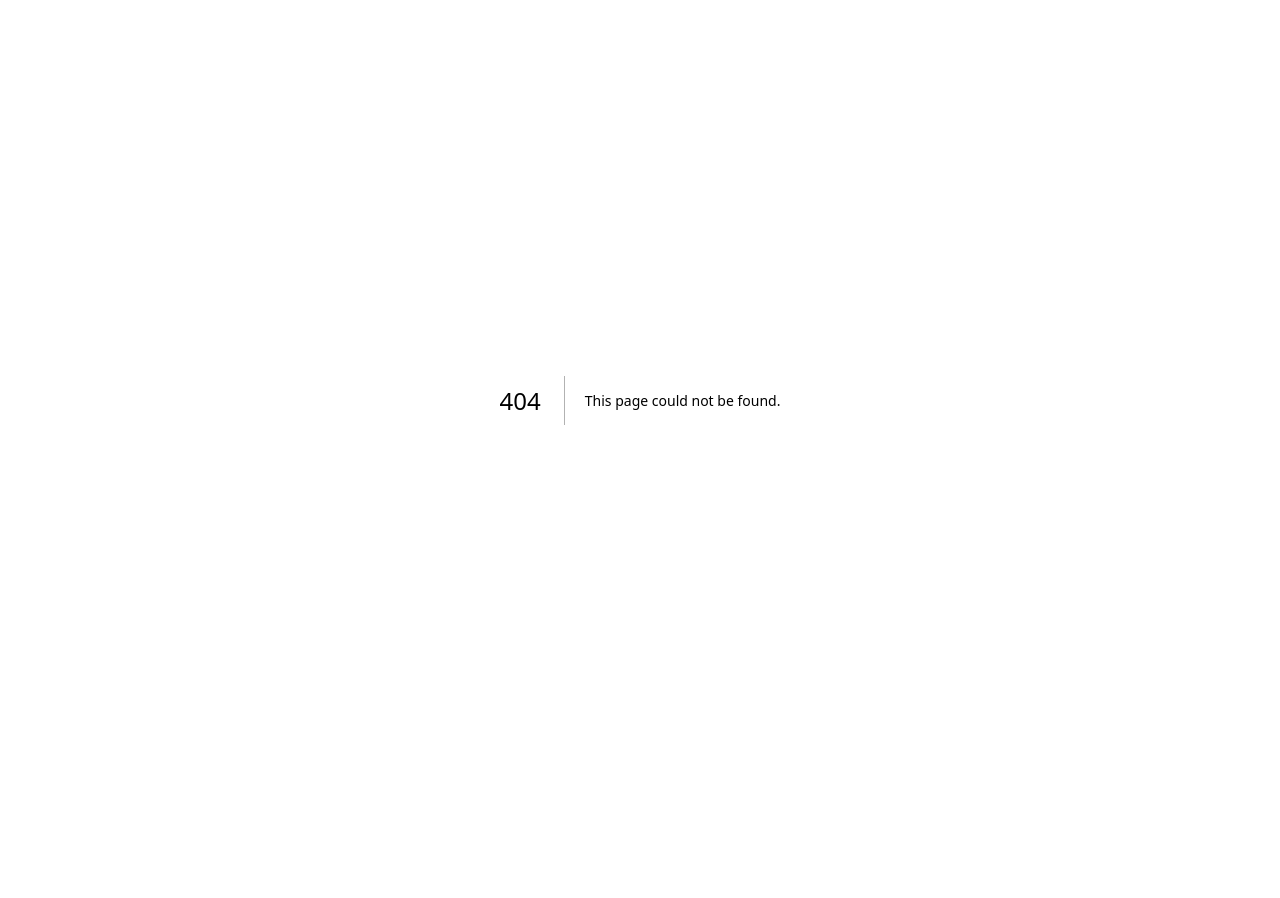
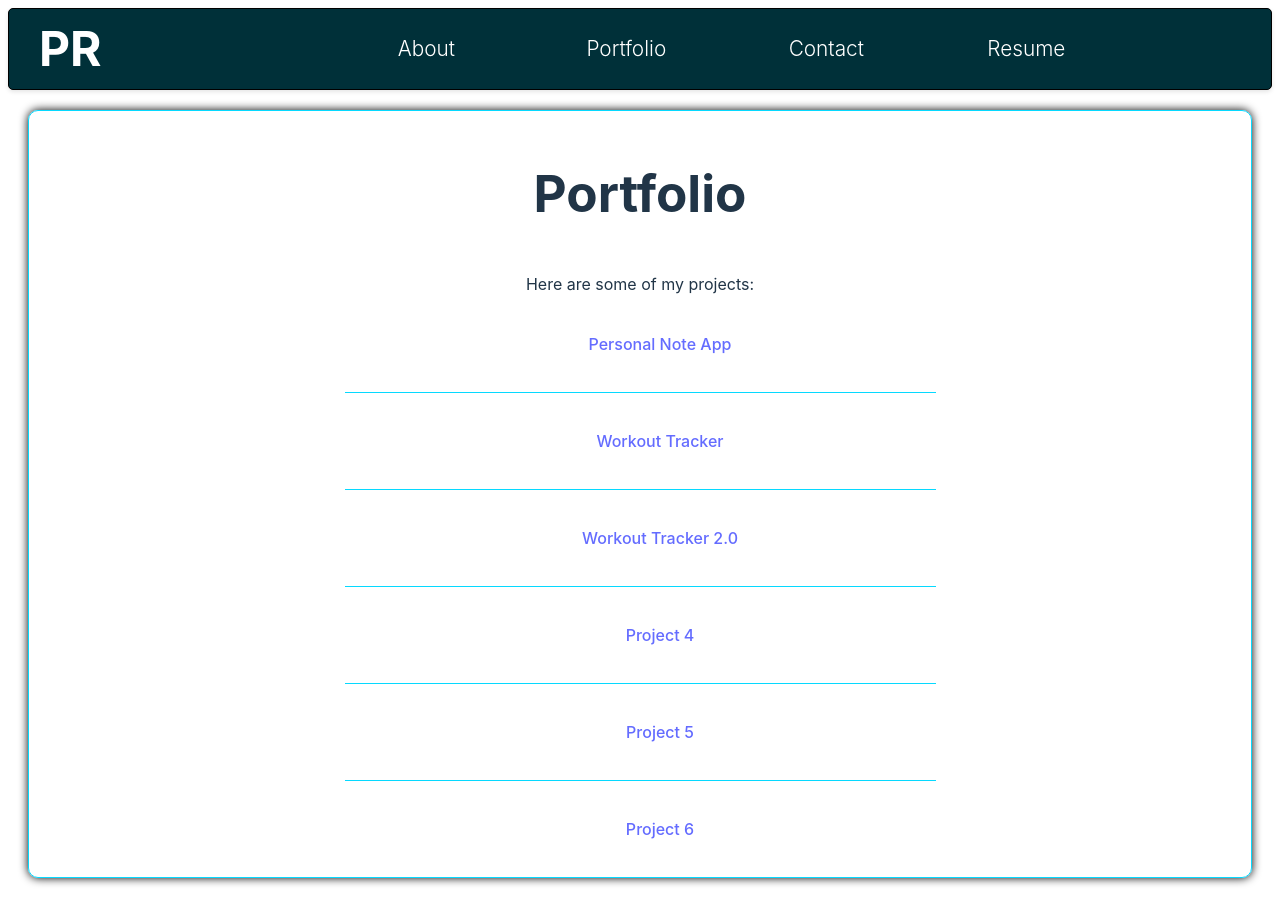
Before and after one commit to PaulRusz/Portfolio-example, a Next.js app: page /Portfolio in a window 1280 px wide. Before the commit this address had no page. Before the commit the page ends 800 px from the top, so only its background shows below. Built offline with nearby package versions, Linux system fonts and the light colour scheme.

Commit message:
added Portfolio index.js & associated scss coding

```diff
--- /dev/null
+++ b/pages/Portfolio/Portfolio.module.scss
@@ -0,0 +1,23 @@
+
+.portfolio {
+    display: flex;
+    flex-direction: column;
+    align-items: center;
+    margin: 20px;
+    padding: 20px;
+    border: 1px solid #06d9ff;
+    border-radius: 10px;
+    box-shadow: 0 0 10px rgba(0, 0, 0);
+}
+
+.portfolio p {
+    margin-bottom: 20px;
+    align-items: center;
+}
+
+.divider2 {
+    width: 50%;
+    height: 1px;
+    background-color: #06d9ff;
+    margin: 20px 0;
+}
--- /dev/null
+++ b/pages/Portfolio/index.js
@@ -0,0 +1,52 @@
+import styles from './Portfolio.module.scss'
+import React from 'react';
+import Navbar from '../../components/Navbar/Navbar';
+import { motion } from 'framer-motion';
+import { useState, useEffect } from 'react';
+
+
+export default function Portfolio() {
+return (
+
+    // Code for 'fade in' transition
+    <motion.div
+    className="page1"
+    initial={{ opacity: 0 }}
+    animate={{ opacity: 1, transition: { duration: 1 } }}
+    exit={{ opacity: 0 }}
+  >
+
+    <Navbar />
+
+    <div className={styles.portfolio}>
+        <h1>Portfolio</h1>
+        <div className={styles.divider}></div>
+        <p>Here are some of my projects:</p>
+        <ul>
+                <a href="https://github.com/PaulRusz/Personal-Note-Taker" target="_blank" rel=""> Personal Note App </a>
+        </ul>
+        <div className={styles.divider2}></div>
+        <ul>
+                <a href="https://github.com/PaulRusz/Group-Project1" target="_blank" rel=""> Workout Tracker</a>
+        </ul>
+        <div className={styles.divider2}></div>
+        <ul>
+                <a href="https://workout-tracker-3b0i.onrender.com/" target="_blank" rel=""> Workout Tracker 2.0</a>
+        </ul>
+        <div className={styles.divider2}></div>
+        <ul>
+                <a href="https://github.com/PaulRusz/project2" target="_blank" rel=""> Project 4</a>
+        </ul>
+        <div className={styles.divider2}></div>
+        <ul>
+                <a href="https://github.com/PaulRusz/project2" target="_blank" rel=""> Project 5</a>
+        </ul>
+        <div className={styles.divider2}></div>
+        <ul>
+                <a href="https://github.com/PaulRusz/project2" target="_blank" rel=""> Project 6</a>
+        </ul>
+    </div>
+
+</motion.div>
+)
+}
```
Also changed, not shown: pages/About/index.js (indentation only).
